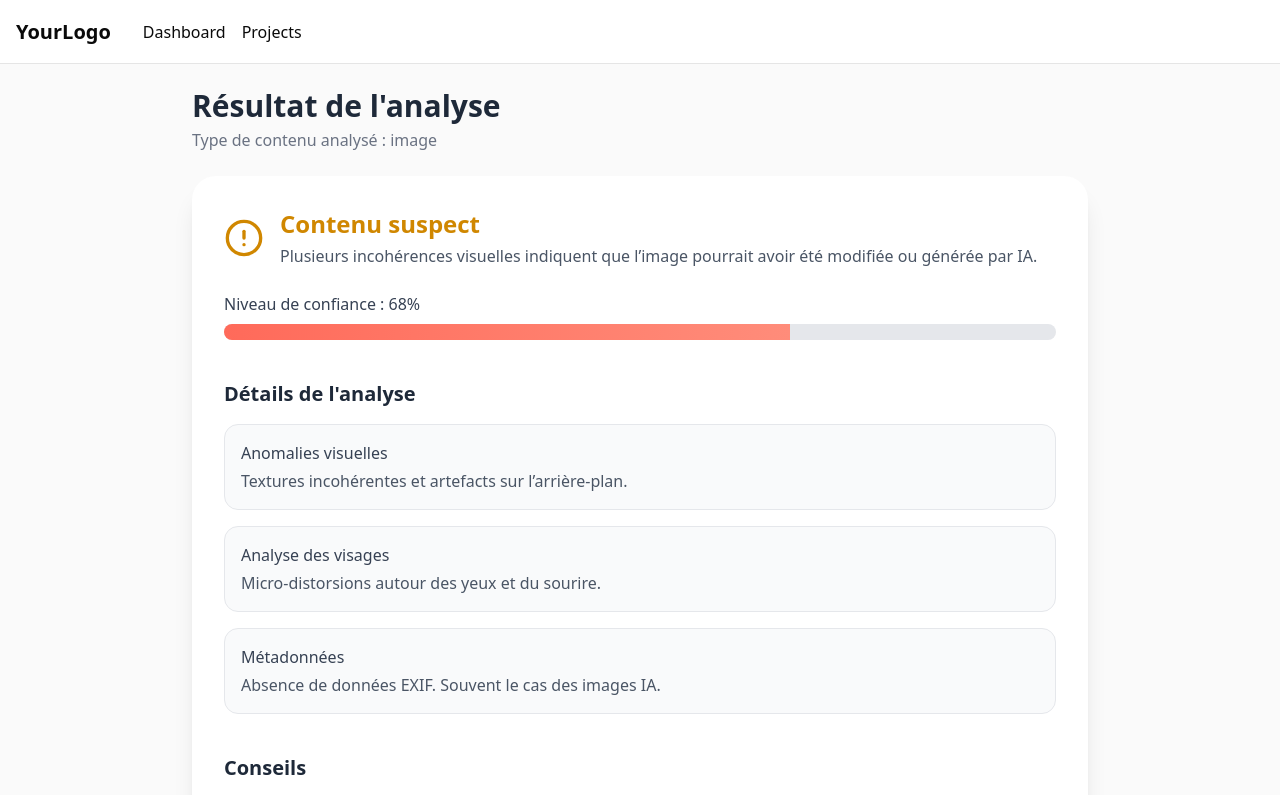
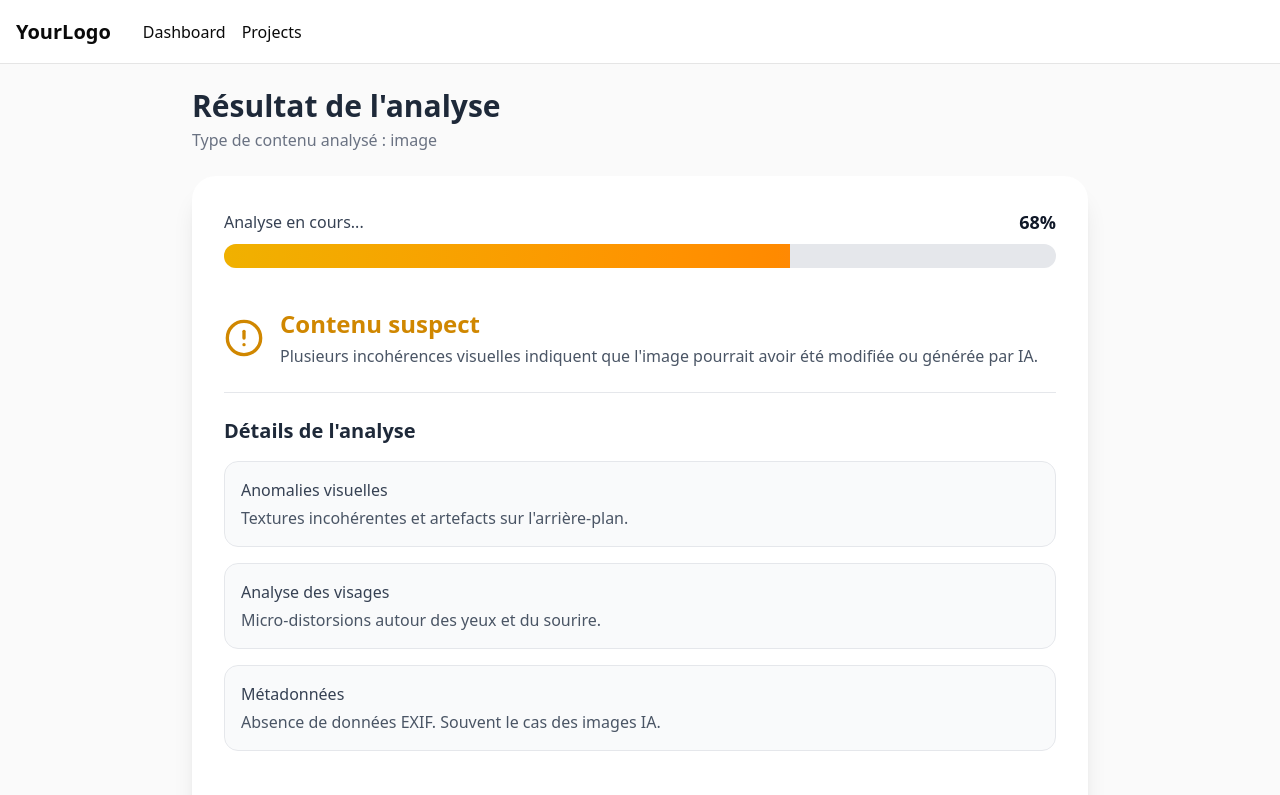
Before and after one commit to MihagoTohiaina/UnFaked, a Next.js app: page /tools/report/1 in a window 1280 px wide. Shown: the top 795 px of the page. Built offline with nearby package versions, Linux system fonts and the light colour scheme; no server answers.

Commit message:
fix: change data title to file

```diff
--- a/src/app/layout.tsx
+++ b/src/app/layout.tsx
@@ -10,6 +10,7 @@ import {
 import { Geist, Geist_Mono } from 'next/font/google'
 import './globals.css'
 import { Navbar } from '@/components/external/Navbar'
+import { Toaster } from '@/components/ui/sonner'
 
 const geistSans = Geist({
   variable: '--font-geist-sans',
@@ -37,6 +38,7 @@ export default function RootLayout({
         <body className={`${geistSans.variable} ${geistMono.variable} antialiased`}>
            <Navbar />
           {children}
+           <Toaster richColors closeButton />
         </body>
       </html>
     </ClerkProvider>
--- a/src/app/tools/report/[type]/page.tsx
+++ b/src/app/tools/report/[type]/page.tsx
@@ -2,6 +2,7 @@
 
 import { CheckCircle, AlertCircle, XCircle } from "lucide-react";
 import { useParams } from "next/navigation";
+import { useState, useEffect } from "react";
 
 const MOCKS: any = {
   image: {
@@ -9,11 +10,11 @@ const MOCKS: any = {
     globalVerdict: "suspect",
     confidence: 68,
     summary:
-      "Plusieurs incohérences visuelles indiquent que l’image pourrait avoir été modifiée ou générée par IA.",
+      "Plusieurs incohérences visuelles indiquent que l'image pourrait avoir été modifiée ou générée par IA.",
     details: [
       {
         label: "Anomalies visuelles",
-        value: "Textures incohérentes et artefacts sur l’arrière-plan.",
+        value: "Textures incohérentes et artefacts sur l'arrière-plan.",
       },
       {
         label: "Analyse des visages",
@@ -36,7 +37,7 @@ const MOCKS: any = {
     globalVerdict: "fake",
     confidence: 91,
     summary:
-      "La vidéo montre plusieurs signes typiques d’un deepfake, notamment une désynchronisation audio-labiale.",
+      "La vidéo montre plusieurs signes typiques d'un deepfake, notamment une désynchronisation audio-labiale.",
     details: [
       {
         label: "Synchronisation labiale",
@@ -89,7 +90,7 @@ const MOCKS: any = {
     globalVerdict: "suspect",
     confidence: 55,
     summary:
-      "L’article mélange des sources fiables et d’autres douteuses, avec plusieurs affirmations non vérifiées.",
+      "L'article mélange des sources fiables et d'autres douteuses, avec plusieurs affirmations non vérifiées.",
     details: [
       {
         label: "Vérification des sources",
@@ -98,7 +99,7 @@ const MOCKS: any = {
       {
         label: "Analyse du ton",
         value:
-          "Tonalité alarmiste, typique des contenus destinés à manipuler l’opinion.",
+          "Tonalité alarmiste, typique des contenus destinés à manipuler l'opinion.",
       },
       {
         label: "Cohérence des données",
@@ -125,6 +126,12 @@ const COLORS = {
   fake: "text-red-600",
 };
 
+const BAR_COLORS = {
+  safe: "from-green-500 to-green-400",
+  suspect: "from-yellow-500 to-orange-400",
+  fake: "from-red-600 to-red-400",
+};
+
 const LABELS = {
   safe: "Contenu fiable",
   suspect: "Contenu suspect",
@@ -135,6 +142,32 @@ export default function ReportPage() {
   const params = useParams<{type: string}>();
   const mock = MOCKS[params?.type] || MOCKS["image"];
   const verdict = mock.globalVerdict as "safe" | "suspect" | "fake";
+
+  const [progress, setProgress] = useState(0);
+  const [showVerdict, setShowVerdict] = useState(false);
+
+  useEffect(() => {
+    // Animation de la barre de progression
+    const duration = 2000; // 2 secondes
+    const steps = 60;
+    const increment = mock.confidence / steps;
+    const interval = duration / steps;
+
+    let currentProgress = 0;
+    const timer = setInterval(() => {
+      currentProgress += increment;
+      if (currentProgress >= mock.confidence) {
+        currentProgress = mock.confidence;
+        clearInterval(timer);
+        // Afficher le verdict après un court délai
+        setTimeout(() => setShowVerdict(true), 300);
+      }
+      setProgress(currentProgress);
+    }, interval);
+
+    return () => clearInterval(timer);
+  }, [mock.confidence]);
+
   return (
     <main className="min-h-screen bg-[#FAFAFA] flex flex-col items-center px-6 pb-20">
       {/* HEADER */}
@@ -148,28 +181,41 @@ export default function ReportPage() {
 
       {/* CARD */}
       <div className="bg-white rounded-3xl shadow-xl p-8 max-w-4xl w-full">
-        {/* GLOBAL VERDICT */}
-        <div className="flex items-center gap-4 mb-6">
+
+        {/* CONFIDENCE AVEC ANIMATION */}
+        <div className="mb-10">
+          <div className="flex justify-between items-center mb-2">
+            <p className="font-medium text-gray-700">
+              Analyse en cours...
+            </p>
+            <p className="font-bold text-gray-900 text-lg">
+              {Math.round(progress)}%
+            </p>
+          </div>
+
+          <div className="w-full h-6 bg-gray-200 rounded-full overflow-hidden relative">
+            <div
+              style={{ width: `${progress}%` }}
+              className={`h-full bg-gradient-to-r ${BAR_COLORS[verdict]} transition-all duration-100 ease-out`}
+            />
+          </div>
+        </div>
+
+        {/* GLOBAL VERDICT - Apparaît seulement après animation */}
+        <div
+          className={`transition-all duration-500 ${
+            showVerdict
+              ? 'opacity-100 translate-y-0'
+              : 'opacity-0 -translate-y-4 pointer-events-none'
+          }`}
+        >
+          <div className="flex items-center gap-4 mb-6 pb-6 border-b border-gray-200">
             {ICONS[verdict]}
             <div>
               <h2 className={`text-2xl font-bold ${COLORS[verdict]}`}>
                 {LABELS[verdict]}
               </h2>
               <p className="text-gray-600 mt-1">{mock.summary}</p>
-          </div>
-        </div>
-
-        {/* CONFIDENCE */}
-        <div className="mt-6 mb-10">
-          <p className="font-medium text-gray-700 mb-2">
-            Niveau de confiance : {mock.confidence}%
-          </p>
-
-          <div className="w-full h-4 bg-gray-200 rounded-full overflow-hidden">
-            <div
-              style={{ width: `${mock.confidence}%` }}
-              className="h-full bg-gradient-to-r from-[#FF6A5A] to-[#FF8C7A]"
-            />
             </div>
           </div>
 
@@ -182,7 +228,8 @@ export default function ReportPage() {
             {mock.details.map((d: any, i: number) => (
               <div
                 key={i}
-              className="p-4 bg-gray-50 rounded-xl border border-gray-200"
+                className="p-4 bg-gray-50 rounded-xl border border-gray-200 animate-fadeIn"
+                style={{ animationDelay: `${i * 100}ms` }}
               >
                 <p className="font-medium text-gray-700">{d.label}</p>
                 <p className="text-gray-600 mt-1">{d.value}</p>
@@ -199,7 +246,8 @@ export default function ReportPage() {
             {mock.recommendations.map((r: string, i: number) => (
               <li
                 key={i}
-              className="flex items-start gap-3 text-gray-700 bg-gray-50 border border-gray-200 rounded-xl p-4"
+                className="flex items-start gap-3 text-gray-700 bg-gray-50 border border-gray-200 rounded-xl p-4 animate-fadeIn"
+                style={{ animationDelay: `${(mock.details.length + i) * 100}ms` }}
               >
                 <span className="text-[#FF6A5A] mt-0.5">•</span>
                 <span>{r}</span>
@@ -207,11 +255,30 @@ export default function ReportPage() {
             ))}
           </ul>
         </div>
+      </div>
 
       {/* FOOTER */}
       <p className="text-gray-500 text-sm mt-10">
         UnFaked © 2025 · PoopOverflow
       </p>
+
+      <style jsx>{`
+        @keyframes fadeIn {
+          from {
+            opacity: 0;
+            transform: translateY(10px);
+          }
+          to {
+            opacity: 1;
+            transform: translateY(0);
+          }
+        }
+
+        .animate-fadeIn {
+          animation: fadeIn 0.5s ease-out forwards;
+          opacity: 0;
+        }
+      `}</style>
     </main>
   );
 }
```
Also changed, not shown: src/app/tools/page.tsx (+86 -124 lines). Lines whose indentation alone changed are shown as unchanged.
